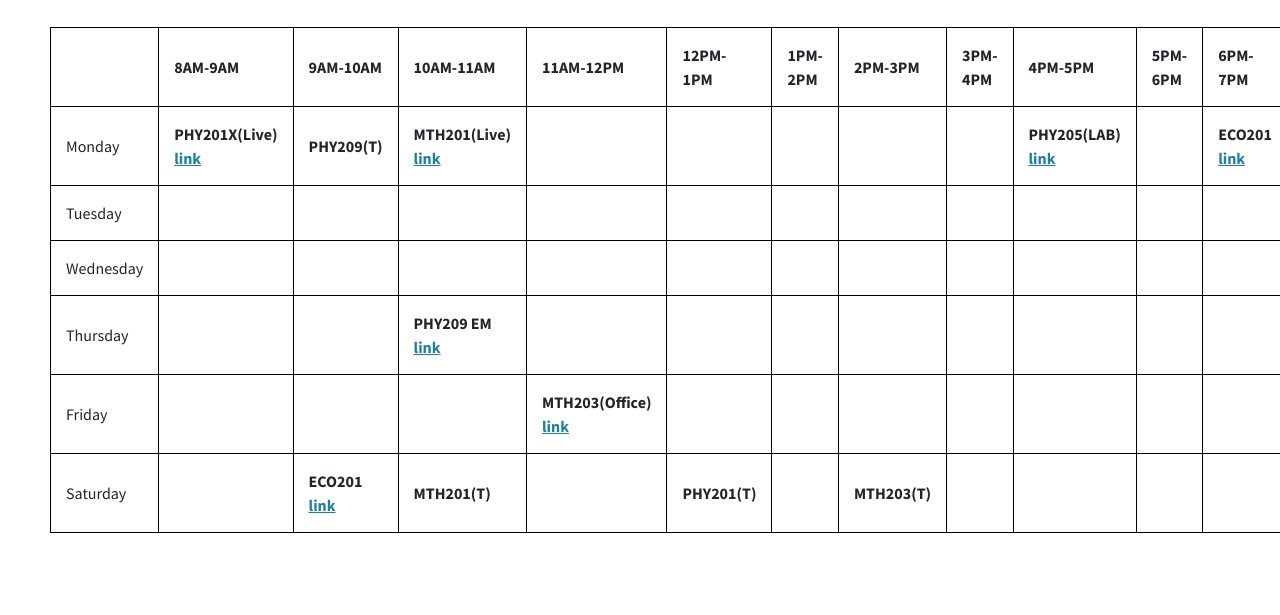
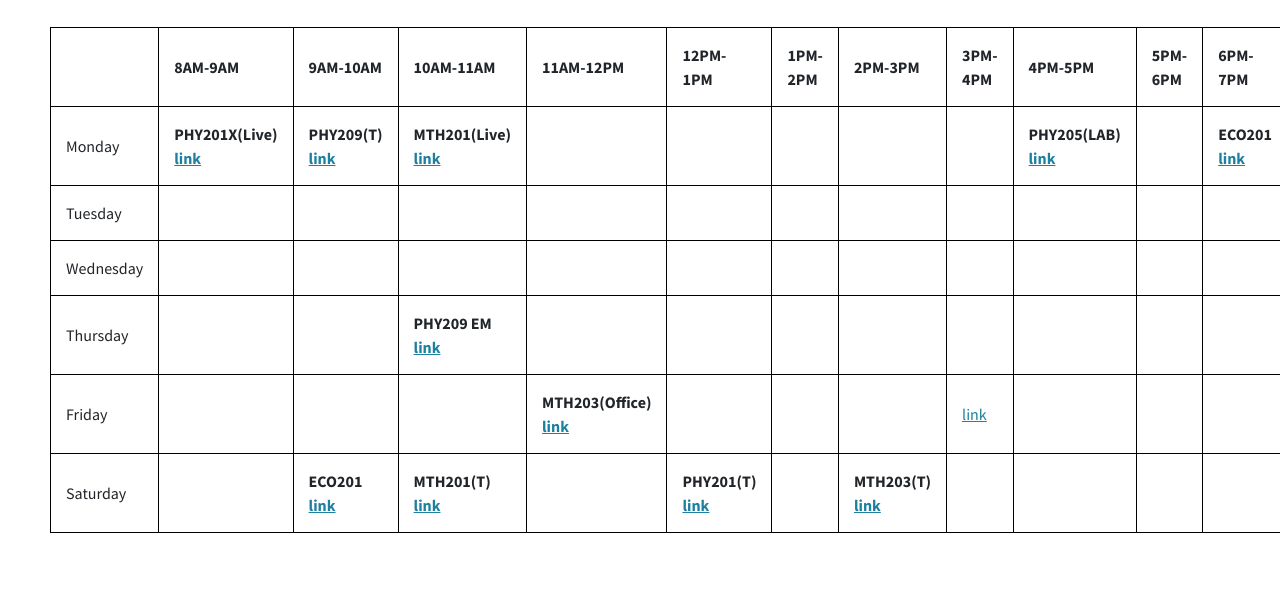
Before and after one commit to prirai/sneaky0potato.github.io, a plain HTML site: page Time_Table_(PMD).html in a window 1280 px wide. Shown: the part 111-726 px from the top of the page. Drawn offline with nearby package versions, Linux system fonts and the light colour scheme.

Commit message:
Update Time_Table_(PMD).html

```diff
--- a/Time_Table_(PMD).html
+++ b/Time_Table_(PMD).html
@@ -75,7 +75,9 @@ th, td {
     <th>PHY201X(Live)
         <a href="https://zoom.us/j/98146531198?pwd=VzNHK1pOdngyOU5MUVU4bTR0cGNwQT09">link</a>
     </th>
-    <th>PHY209(T)</th>
+    <th>PHY209(T)
+      <a href="http://meet.google.com/otm-ngxm-mmk">link</a>
+    </th>
     <th>MTH201(Live)
         <a href="https://zoom.us/j/98693460816">link</a>
     </th>
@@ -148,7 +150,7 @@ th, td {
     <td></td>
     <td></td>
     <td></td>
-    <td></td>
+    <td><a href="https://meet.google.com/yki-idzv-mcm">link</a></td>
     <td></td>
     <td></td>
     <td></td>
@@ -160,11 +162,17 @@ th, td {
     <th>ECO201
         <a href="https://meet.google.com/svn-kdbr-ytf">link</a>
     </th>
-    <th>MTH201(T)</th>
+    <th>MTH201(T)
+      <a href="https://meet.google.com/xsr-hugb-cfy">link</a>
+    </th>
     <td></td>
-    <th>PHY201(T)</th>
+    <th>PHY201(T)
+      <a href="http://meet.google.com/otm-ngxm-mmk">link</a>
+    </th>
     <td></td>
-    <th>MTH203(T)</th>
+    <th>MTH203(T)
+      <a href="https://meet.google.com/ktq-iwib-csc">link</a>
+    </th>
     <td></td>
     <td></td>
     <td></td>
```
